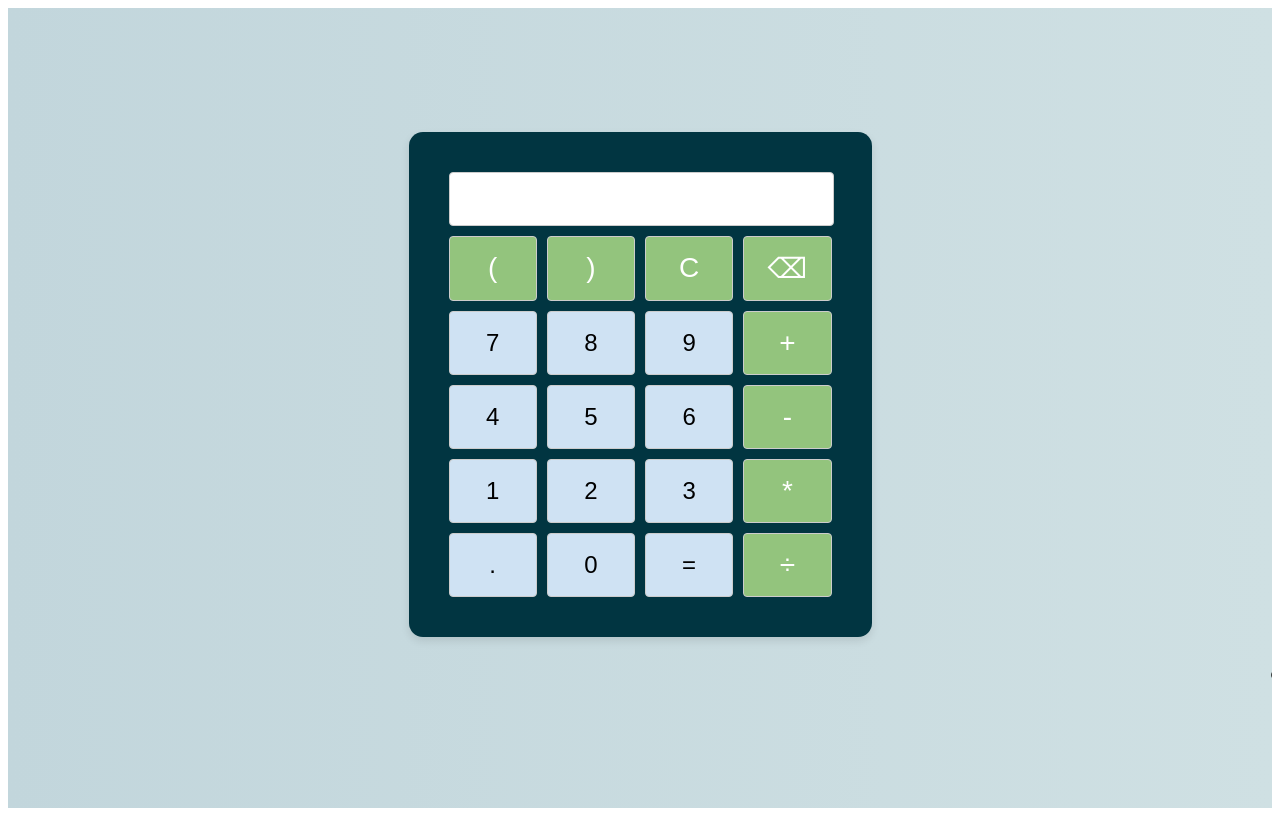
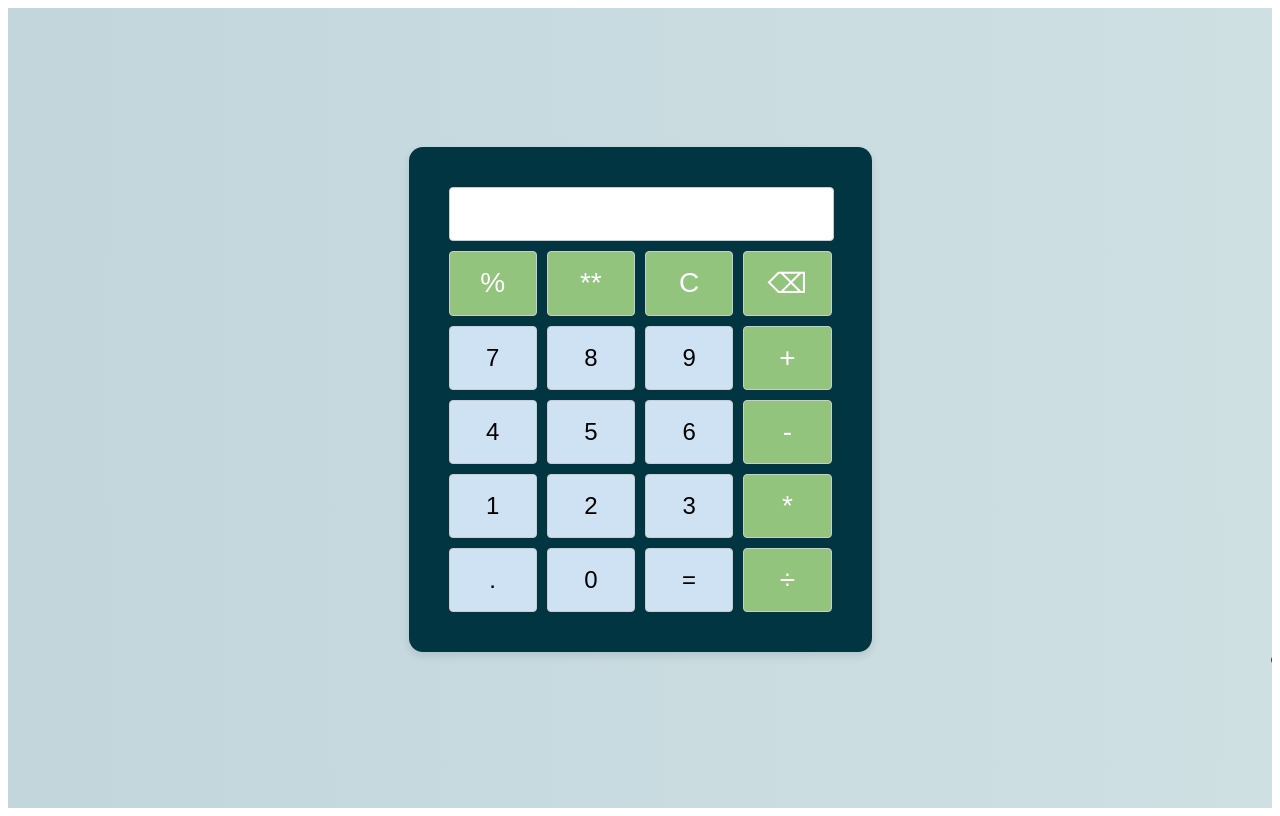
Before and after one commit to Phanindrababu5868/calculator, a plain HTML site: page index.html in a window 1280 px wide. Drawn offline with Linux system fonts and the light colour scheme.

Commit message:
index.html

```diff
--- a/index.html
+++ b/index.html
@@ -1,19 +1,21 @@
 <!DOCTYPE html>
 <html lang="en">
+
 <head>
-    <meta charset="UTF-8" />
-    <meta name="viewport" content="width=device-width, initial-scale=1.0" />
+    <meta charset="UTF-8">
+    <meta name="viewport" content="width=device-width, initial-scale=1.0">
     <title>Calculator</title>
-    <link rel="stylesheet" href="index.css" />
+    <link rel="stylesheet" href="index.css">
 </head>
 
 <body>
     <div class="app-bg-container">
+
         <div class="calculator">
-        <input type="text" id="result" readonly class="user-input" />
+            <input type="text" id="result" readonly class="user-input">
             <div class="buttons">
-          <button class="operator" onclick="appendToResult('(')">(</button>
-          <button class="operator" onclick="appendToResult(')')">)</button>
+                <button class="operator" onclick="appendToResult('%')">%</button>
+                <button class="operator" onclick="appendToResult('**')">**</button>
                 <button class="operator" onclick="clearResult()">C</button>
                 <button class="operator" onclick="deleteLast()">&#x232B;</button>
                 <button onclick="appendToResult('7')">7</button>
@@ -31,22 +33,14 @@
                 <button onclick="appendToResult('.')">.</button>
                 <button onclick="appendToResult('0')">0</button>
                 <button class="calculate" onclick="calculateResult()">=</button>
-          <button class="operator" onclick="appendOperator('/')">
-            &divide;
-          </button>
+                <button class="operator" onclick="appendOperator('/')"> &divide;</button>
             </div>
         </div>
-      <marquee
-        behavior="scroll"
-        direction="left"
-        scrollamount="5"
-        style="margin-top: 30px"
-      >
-        &copy; Phanindra Babu chandra &nbsp; &nbsp; &nbsp; &copy; PhanindraBabu
-        chandra &nbsp; &nbsp;&nbsp; &copy; PhanindraBabu &nbsp; &nbsp; &copy;
-        PhanindraBabu
+        <marquee behavior="scroll" direction="left" scrollamount="5" class="water-mark">
+            &copy; Created by PhanindraBabu chandra &nbsp; &nbsp; &nbsp; &copy; Created by PhanindraBabu chandra &copy; Created by PhanindraBabu chandra &nbsp; &nbsp; &nbsp; &copy; Created by PhanindraBabu chandra
         </marquee>
     </div>
     <script src="index.js"></script>
 </body>
+
 </html>
```
Lines whose indentation alone changed are shown as unchanged.
